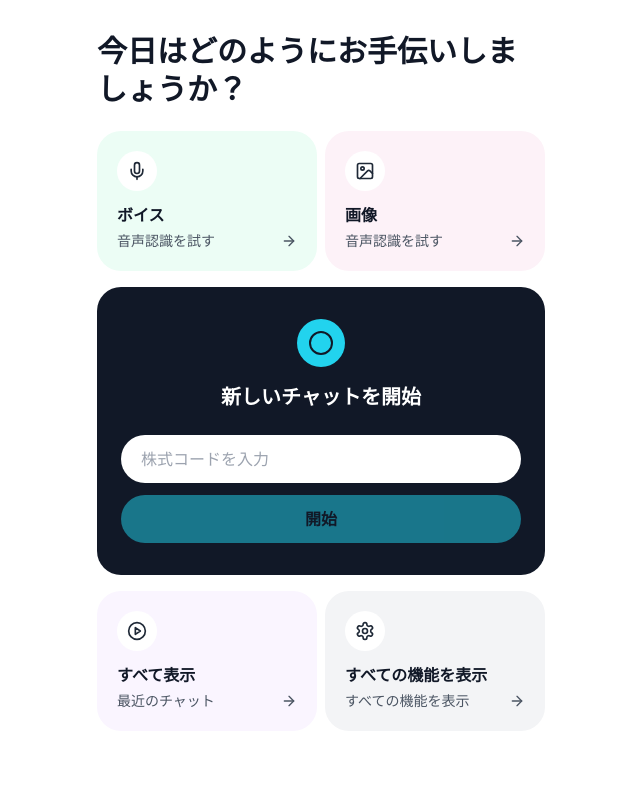
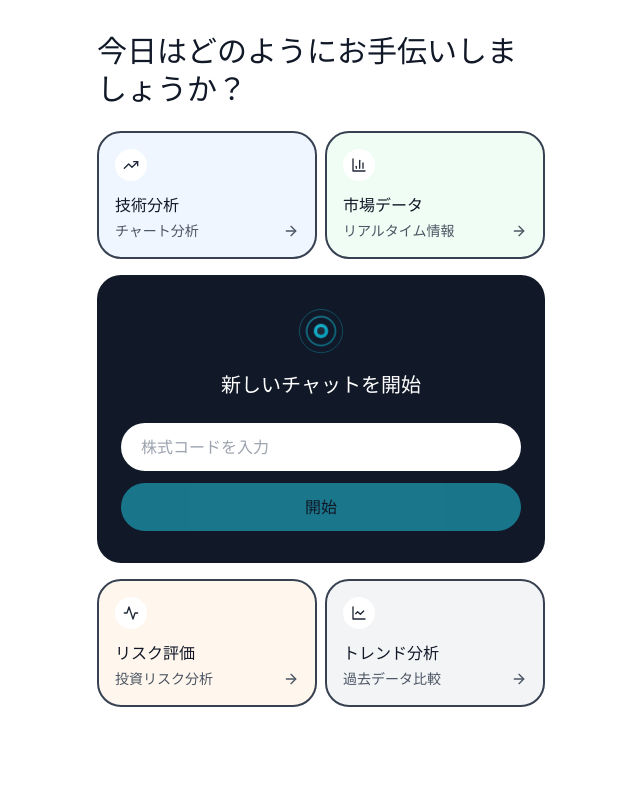
Before and after one commit to linhaiwebs/newaistock, a React (Vite) app: page / in a window 1280 px wide. Shown: the top 785 px of the page, without its empty margins (319-959 px from the left). Built offline with nearby package versions, Linux system fonts and the light colour scheme; no server answers; the database is empty.

Commit message:
Added AILogo.tsx

```diff
--- a/src/components/templates/default/index.tsx
+++ b/src/components/templates/default/index.tsx
@@ -1,7 +1,8 @@
 import { TemplateProps } from '../../../types/template';
 import { useStockDiagnosis } from '../../../hooks/useStockDiagnosis';
-import { Mic, Image, PlayCircle, Settings, ArrowRight, ArrowLeft, Loader2 } from 'lucide-react';
+import { TrendingUp, BarChart3, Activity, LineChart, ArrowRight, ArrowLeft, Loader2 } from 'lucide-react';
 import Footer from '../shared/Footer';
+import { AILogo } from '../../ui/AILogo';
 import { useState } from 'react';
 
 export function TemplateDefault({ template, getContent }: TemplateProps) {
@@ -10,40 +11,40 @@ export function TemplateDefault({ template, getContent }: TemplateProps) {
 
   const features = [
     {
-      id: 'voice',
-      icon: Mic,
-      title: 'ボイス',
-      description: '音声認識を試す',
-      bgColor: 'bg-emerald-50',
+      id: 'technical',
+      icon: TrendingUp,
+      title: '技術分析',
+      description: 'チャート分析',
+      bgColor: 'bg-blue-50',
       iconBgColor: 'bg-white',
       iconColor: 'text-gray-800',
       hasArrow: true
     },
     {
-      id: 'image',
-      icon: Image,
-      title: '画像',
-      description: '音声認識を試す',
-      bgColor: 'bg-pink-50',
+      id: 'market',
+      icon: BarChart3,
+      title: '市場データ',
+      description: 'リアルタイム情報',
+      bgColor: 'bg-green-50',
       iconBgColor: 'bg-white',
       iconColor: 'text-gray-800',
       hasArrow: true
     },
     {
-      id: 'viewall',
-      icon: PlayCircle,
-      title: 'すべて表示',
-      description: '最近のチャット',
-      bgColor: 'bg-purple-50',
+      id: 'risk',
+      icon: Activity,
+      title: 'リスク評価',
+      description: '投資リスク分析',
+      bgColor: 'bg-orange-50',
       iconBgColor: 'bg-white',
       iconColor: 'text-gray-800',
       hasArrow: true
     },
     {
-      id: 'features',
-      icon: Settings,
-      title: 'すべての機能を表示',
-      description: 'すべての機能を表示',
+      id: 'trend',
+      icon: LineChart,
+      title: 'トレンド分析',
+      description: '過去データ比較',
       bgColor: 'bg-gray-100',
       iconBgColor: 'bg-white',
       iconColor: 'text-gray-800',
@@ -72,11 +73,11 @@ export function TemplateDefault({ template, getContent }: TemplateProps) {
             className="flex items-center gap-2 text-gray-700 hover:text-gray-900 transition-colors mb-8 group"
           >
             <ArrowLeft className="w-5 h-5 group-hover:-translate-x-1 transition-transform" />
-            <span className="font-semibold">戻る</span>
+            <span className="font-normal">戻る</span>
           </button>
 
           <div className="mb-8">
-            <h2 className="text-4xl font-bold text-gray-900 mb-4 text-left">
+            <h2 className="text-4xl font-light text-gray-900 mb-4 text-left">
               分析結果
             </h2>
           </div>
@@ -90,7 +91,7 @@ export function TemplateDefault({ template, getContent }: TemplateProps) {
           {diagnosis.redirectUrl && (
             <button
               onClick={diagnosis.handleConversion}
-              className="bg-cyan-400 hover:bg-cyan-500 text-gray-900 py-4 px-10 rounded-full transition-all duration-200 flex items-center gap-3 group font-semibold shadow-md hover:shadow-lg text-base"
+              className="bg-cyan-400 hover:bg-cyan-500 text-gray-900 py-4 px-10 rounded-full transition-all duration-200 flex items-center gap-3 group font-normal shadow-md hover:shadow-lg text-base"
             >
               <span>詳細を見る</span>
               <ArrowRight className="w-5 h-5 group-hover:translate-x-1 transition-transform" />
@@ -110,7 +111,7 @@ export function TemplateDefault({ template, getContent }: TemplateProps) {
               <div className="inline-flex items-center justify-center mb-6">
                 <div className="w-16 h-16 border-4 border-cyan-100 border-t-cyan-400 rounded-full animate-spin"></div>
               </div>
-              <h2 className="text-4xl font-bold text-gray-900 mb-4">
+              <h2 className="text-4xl font-light text-gray-900 mb-4">
                 AI分析中
               </h2>
               <p className="text-gray-600 text-lg">
@@ -135,7 +136,7 @@ export function TemplateDefault({ template, getContent }: TemplateProps) {
     <div className="min-h-screen bg-white flex flex-col">
       <div className="flex-1 px-6 py-8">
         <div className="max-w-md mx-auto">
-          <h1 className="text-3xl font-bold text-gray-900 mb-6 leading-tight">
+          <h1 className="text-3xl font-light text-gray-900 mb-6 leading-tight">
             {getContent('hero_title', '今日はどのようにお手伝いしましょうか？')}
           </h1>
 
@@ -146,12 +147,12 @@ export function TemplateDefault({ template, getContent }: TemplateProps) {
                 <button
                   key={feature.id}
                   onClick={() => toggleFeature(feature.id)}
-                  className={`${feature.bgColor} rounded-3xl p-5 text-left relative transition-all hover:shadow-md`}
+                  className={`${feature.bgColor} rounded-3xl p-4 text-left relative transition-all hover:shadow-md border-2 border-gray-700`}
                 >
-                  <div className={`${feature.iconBgColor} w-10 h-10 rounded-full flex items-center justify-center mb-3`}>
-                    <Icon className={`w-5 h-5 ${feature.iconColor}`} />
+                  <div className={`${feature.iconBgColor} w-8 h-8 rounded-full flex items-center justify-center mb-3`}>
+                    <Icon className={`w-4 h-4 ${feature.iconColor}`} />
                   </div>
-                  <h3 className="text-base font-semibold text-gray-900 mb-1">{feature.title}</h3>
+                  <h3 className="text-base font-light text-gray-900 mb-1">{feature.title}</h3>
                   <div className="flex items-center justify-between">
                     <p className="text-sm text-gray-600">{feature.description}</p>
                     {feature.hasArrow && (
@@ -165,11 +166,9 @@ export function TemplateDefault({ template, getContent }: TemplateProps) {
 
           <div className="bg-gray-900 rounded-3xl px-6 py-8 mb-4">
             <div className="flex items-center justify-center mb-4">
-              <div className="w-12 h-12 bg-cyan-400 rounded-full flex items-center justify-center">
-                <div className="w-6 h-6 border-2 border-gray-900 rounded-full"></div>
-              </div>
+              <AILogo className="w-12 h-12" />
             </div>
-            <h2 className="text-white text-xl font-semibold text-center mb-6">
+            <h2 className="text-white text-xl font-light text-center mb-6">
               新しいチャットを開始
             </h2>
             <div className="flex flex-col gap-3">
@@ -184,7 +183,7 @@ export function TemplateDefault({ template, getContent }: TemplateProps) {
               <button
                 onClick={diagnosis.handleDiagnose}
                 disabled={!diagnosis.stockCode || diagnosis.loading || diagnosis.analyzing}
-                className="w-full bg-cyan-400 hover:bg-cyan-500 text-gray-900 py-3 px-6 rounded-full font-semibold text-base disabled:opacity-50 disabled:cursor-not-allowed transition-all duration-200 flex items-center justify-center gap-2"
+                className="w-full bg-cyan-400 hover:bg-cyan-500 text-gray-900 py-3 px-6 rounded-full font-normal text-base disabled:opacity-50 disabled:cursor-not-allowed transition-all duration-200 flex items-center justify-center gap-2"
               >
                 {diagnosis.loading ? (
                   <Loader2 className="w-5 h-5 animate-spin" />
@@ -202,12 +201,12 @@ export function TemplateDefault({ template, getContent }: TemplateProps) {
                 <button
                   key={feature.id}
                   onClick={() => toggleFeature(feature.id)}
-                  className={`${feature.bgColor} rounded-3xl p-5 text-left relative transition-all hover:shadow-md`}
+                  className={`${feature.bgColor} rounded-3xl p-4 text-left relative transition-all hover:shadow-md border-2 border-gray-700`}
                 >
-                  <div className={`${feature.iconBgColor} w-10 h-10 rounded-full flex items-center justify-center mb-3`}>
-                    <Icon className={`w-5 h-5 ${feature.iconColor}`} />
+                  <div className={`${feature.iconBgColor} w-8 h-8 rounded-full flex items-center justify-center mb-3`}>
+                    <Icon className={`w-4 h-4 ${feature.iconColor}`} />
                   </div>
-                  <h3 className="text-base font-semibold text-gray-900 mb-1">{feature.title}</h3>
+                  <h3 className="text-base font-light text-gray-900 mb-1">{feature.title}</h3>
                   <div className="flex items-center justify-between">
                     <p className="text-sm text-gray-600">{feature.description}</p>
                     {feature.hasArrow && (
--- /dev/null
+++ b/src/components/ui/AILogo.tsx
@@ -0,0 +1,56 @@
+export function AILogo({ className = "w-12 h-12" }: { className?: string }) {
+  return (
+    <div className={`relative ${className}`}>
+      <svg
+        viewBox="0 0 100 100"
+        className="w-full h-full"
+        xmlns="http://www.w3.org/2000/svg"
+      >
+        <defs>
+          <linearGradient id="cyanGradient" x1="0%" y1="0%" x2="100%" y2="100%">
+            <stop offset="0%" style={{ stopColor: '#22d3ee', stopOpacity: 1 }} />
+            <stop offset="100%" style={{ stopColor: '#06b6d4', stopOpacity: 1 }} />
+          </linearGradient>
+        </defs>
+
+        <circle
+          cx="50"
+          cy="50"
+          r="45"
+          fill="none"
+          stroke="url(#cyanGradient)"
+          strokeWidth="2"
+          opacity="0.3"
+          className="animate-pulse"
+          style={{ animationDuration: '2s' }}
+        />
+
+        <circle
+          cx="50"
+          cy="50"
+          r="30"
+          fill="none"
+          stroke="url(#cyanGradient)"
+          strokeWidth="3"
+          opacity="0.6"
+        />
+
+        <circle
+          cx="50"
+          cy="50"
+          r="15"
+          fill="url(#cyanGradient)"
+          className="animate-pulse"
+          style={{ animationDuration: '1.5s' }}
+        />
+
+        <circle
+          cx="50"
+          cy="50"
+          r="8"
+          fill="#1f2937"
+        />
+      </svg>
+    </div>
+  );
+}
```
